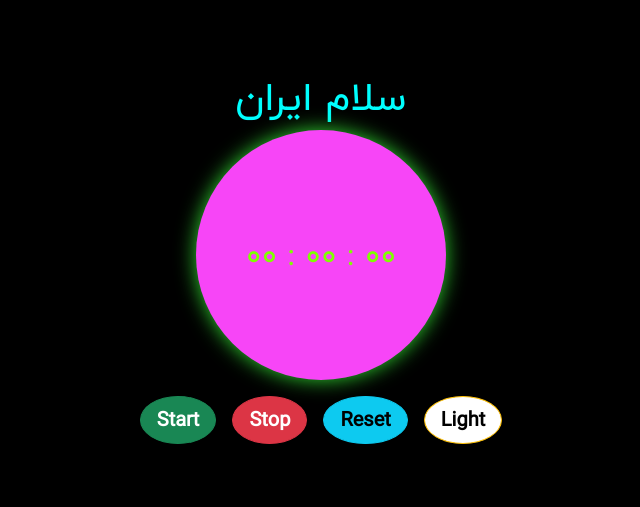
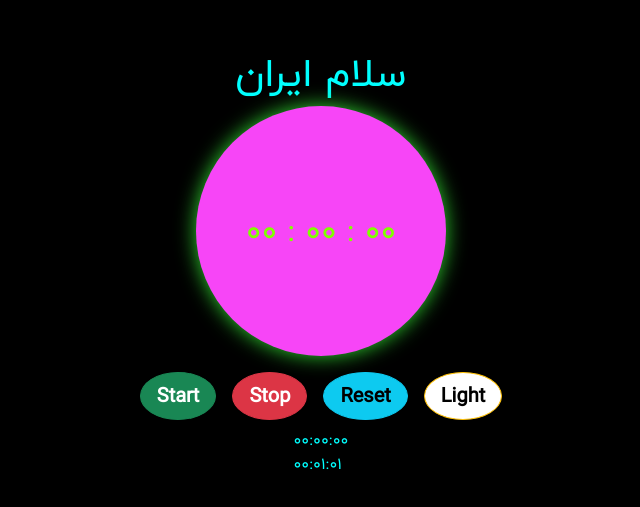
Before and after one commit to alibabaie/React, a React (Create React App) app in the folder react-project/: page / in a window 1280 px wide. Shown: the part 137-644 px from the top of the page, without its empty margins (319-959 px from the left). Built offline with nearby package versions, Linux system fonts and the light colour scheme.

Commit message:
section3 session16

```diff
--- a/react-project/src/App.js
+++ b/react-project/src/App.js
@@ -1,30 +1,11 @@
-import React , { useState } from 'react';
+import React , { useState , useEffect } from 'react';
 import { createRoot } from 'react-dom/client';
 import Salam from './Salam';
 import Timer from './Timer';
+import TimerList from './TimerList';
+
 // import './style.css'
 
-// Create Componenet With Class
-
-// class App extends React.Component {
-
-// constructor () {
-//     super () ;
-//     this.state = {
-//         title : "سلام ایران"
-//     }
-// }
-
-// render () {
-
-// return (
-// <div className='main'>
-// <Salam a = {this.state.title}/>
-// <Timer/>
-// </div>
-// )
-// }
-// }
 
 // Create Componenet With Function
 
@@ -32,6 +13,17 @@ const App = () => {
 
     const [title , setTitle] = useState("سلام ایران");
     const [isLight , setIsLight] = useState(false);
+    const [timerArr , settimerArr] = useState(["00:00:00" , "00:01:01"]);
+
+
+    useEffect(
+    () => {
+    console.log("useEffect");
+    return () => {
+
+    }
+    } , [isLight]
+    )
 
    const handlesetIsLight = () => {
 
@@ -42,6 +34,9 @@ const App = () => {
         <div className='main' style={{ background: isLight ? "white" : "black" }}>
             <Salam a={title} />
             <Timer isLight={isLight} handlesetIsLight={handlesetIsLight}/>
+            <TimerList>
+                {timerArr}
+            </TimerList>
         </div>
     )
 
--- /dev/null
+++ b/react-project/src/Item.jsx
@@ -0,0 +1,11 @@
+const Item = (props) => {
+
+return(
+    <div>
+        {props.children}
+    </div>
+)
+
+}
+
+export default Item;
--- /dev/null
+++ b/react-project/src/TimerList.jsx
@@ -0,0 +1,18 @@
+import Item from "./Item";
+
+const TimerList = (props)=>{
+
+return(
+    <div className="main_time_list">
+        {props.children.map((c)=>(
+
+         <Item key={Math.random()}>{c}</Item>
+
+        ))}
+
+    </div>
+)
+
+}
+
+export default TimerList ;
```
